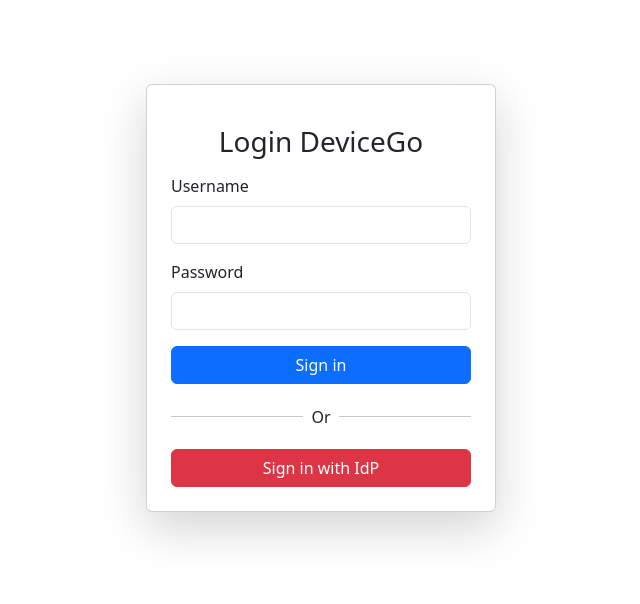
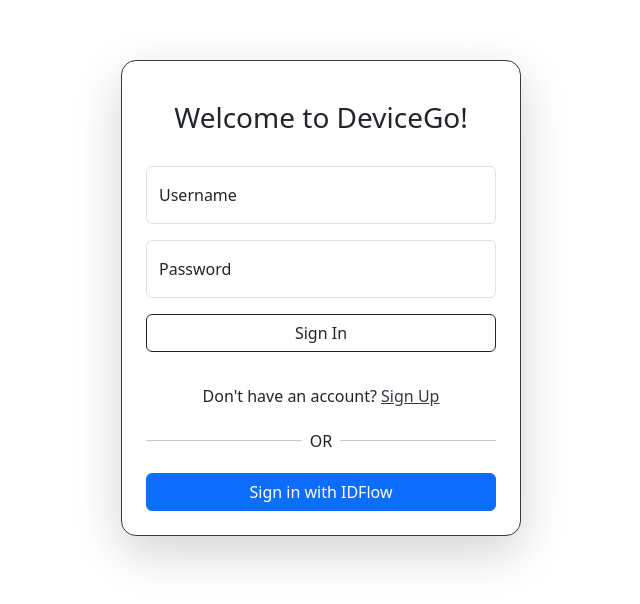
Before and after one commit to Rodrigordgs11/GDID-E-commerce, a plain HTML site: page frontend/app/login.html in a window 1280 px wide. Shown: the part 102-706 px from the top of the page, without its empty margins (319-959 px from the left). Drawn offline with nearby package versions, Linux system fonts and the light colour scheme.

Commit message:
Update index and login pages for improved UI and user experience

```diff
--- a/frontend/app/login.html
+++ b/frontend/app/login.html
@@ -4,6 +4,7 @@
     <meta charset="UTF-8">
     <meta name="viewport" content="width=device-width, initial-scale=1">
     <title>Login - DeviceGo</title>
+    <link rel="icon" type="image/x-icon" href="assets/favicon.ico">
 
     <link href="https://cdn.jsdelivr.net/npm/bootstrap@5.3.0/dist/css/bootstrap.min.css" rel="stylesheet">
 
@@ -11,29 +12,32 @@
     <script src="js/login.js" defer></script>
 </head>
 <body class="d-flex justify-content-center align-items-center vh-100">
-    <div class="card p-4 shadow-lg" style="width: 350px;">
-        <h3 class="text-center my-3">Login DeviceGo</h3>
+    <div class="card p-4 shadow-lg" style="width: 400px; border-width: 1px; border-radius: 15px; border-color: #343a40;">
+        <h3 class="text-center my-3">Welcome to DeviceGo!</h3>
         <form id="loginForm">
-            <div class="mb-3">
-                <label for="username" class="form-label">Username</label>
-                <input type="text" class="form-control" id="username" required>
+            <div class="form-floating mt-3 mb-3">
+                <input type="text" class="form-control" id="username" placeholder="Username" required>
+                <label for="username">Username</label>
             </div>
-            <div class="mb-3">
-                <label for="password" class="form-label">Password</label>
-                <input type="password" class="form-control" id="password" required>
+            <div class="form-floating mb-3">
+                <input type="password" class="form-control" id="password" placeholder="Password" required>
+                <label for="password">Password</label>
             </div>
-            <button type="submit" class="btn btn-primary w-100">Sign in</button>
+            <button type="submit" class="btn btn-outline-dark w-100">Sign In</button>
             <div class="mt-3 text-danger text-center" id="errorMessage"></div>
         </form>
+        <div class="d-flex justify-content-center mt-3">
+            <p class="text-center">Don't have an account? <a style="color: #343a40;" href="register.html">Sign Up</a></p>
+        </div>
         <div class="d-flex align-items-center my-0">
             <hr class="flex-grow-1">
-            <span class="mx-2">Or</span>
+            <span class="mx-2">OR</span>
             <hr class="flex-grow-1">
         </div>
         <div class="mt-3">
             <a href="http://localhost:8080/?response_type=code&client_id=sp-ecommerce&redirect_uri=http://localhost:8181/login.html&scope=read&state=random_string"
-                class="btn btn-danger w-100">
-                Sign in with IdP
+                class="btn btn-primary w-100">
+                Sign in with IDFlow
             </a>
         </div>
     </div>
```
Also changed, not shown: frontend/app/index.html (+2 -2 lines).
